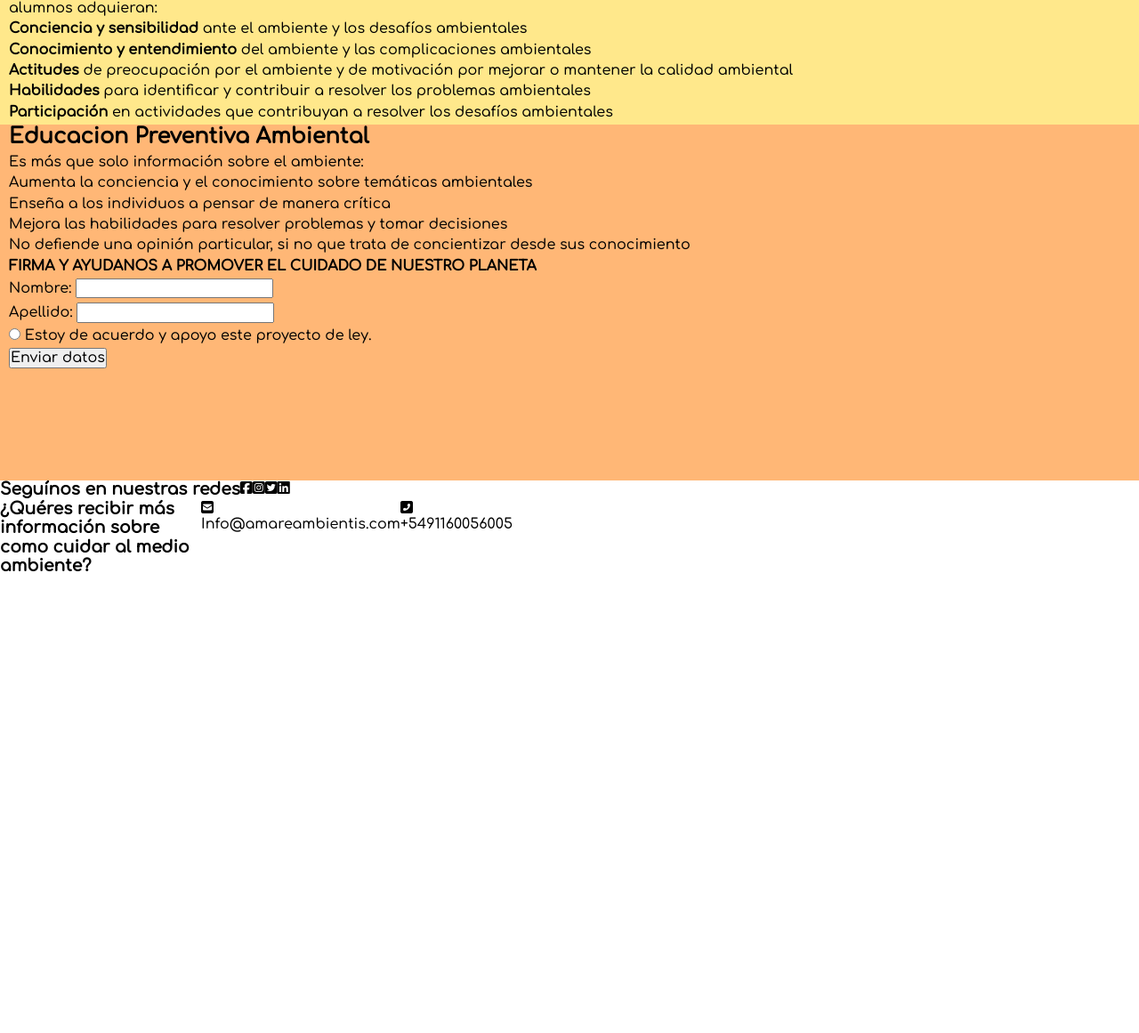
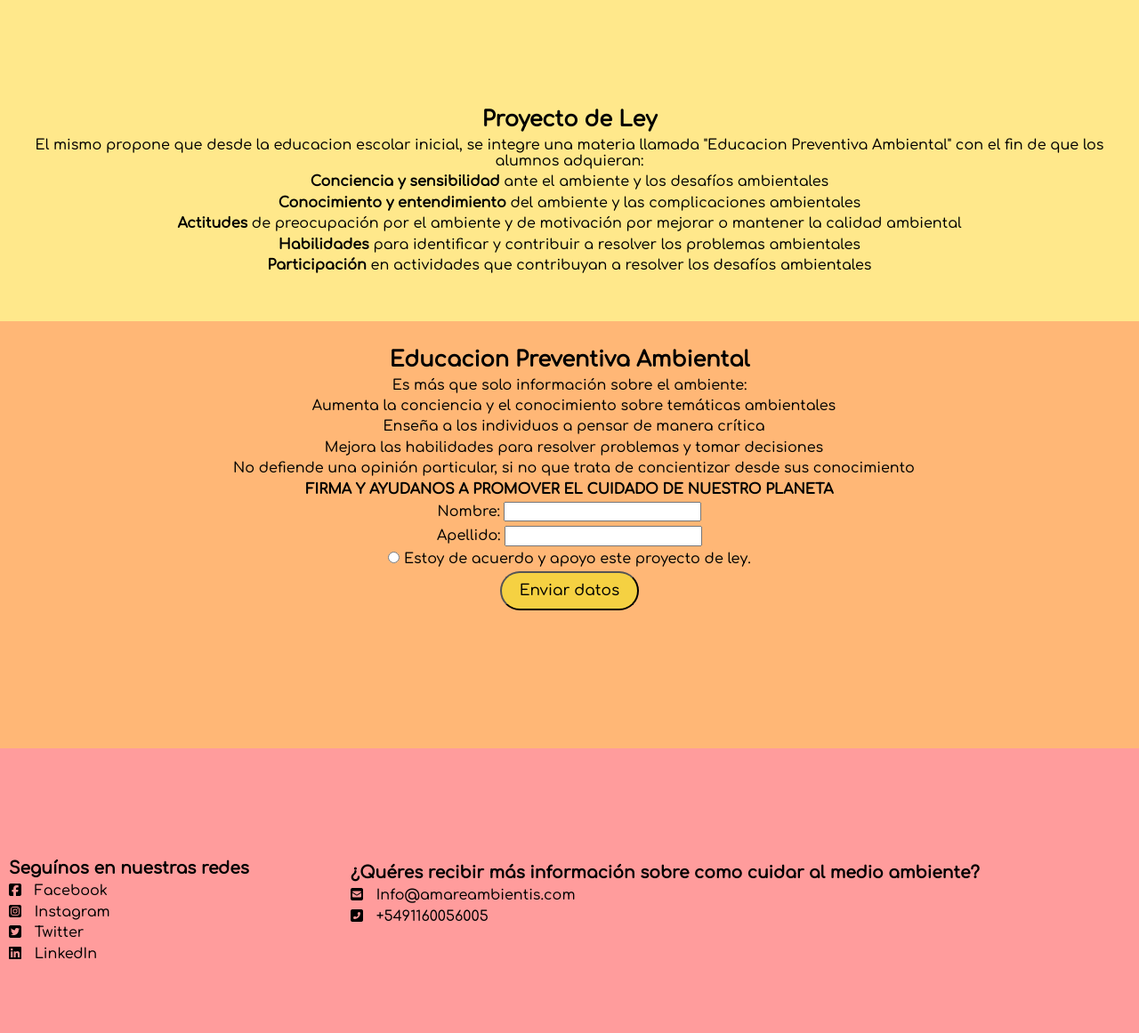
Before and after one commit to Brendaniela95/Winter, a plain HTML site: page index.html in a window 1280 px wide. Shown: the part 519-1680 px from the top of the page at 89% size. Before the commit the page ends 1167 px from the top, so only its background shows below. Drawn offline with Linux system fonts and the light colour scheme.

Commit message:
acomodando imagen y dandole forma con el css

```diff
--- a/index.css
+++ b/index.css
@@ -11,8 +11,8 @@
 }
 
 .navbar {
-    width: 100%;
-    height: 25%;
+    width: 100vw;
+    height: 10vh;
     background-color: #fffab7;
     display: flex;
     justify-content: space-between;
@@ -31,7 +31,7 @@
     width: 25%;
     display: flex;
     margin: 10px 10px 10px 30px;
-    text-shadow: #fafafa 5px 1px 4px;
+    text-shadow: #f5e553 5px 1px 4px;
     letter-spacing: 2px;
     font-size: 2em;
 }
@@ -90,28 +90,32 @@
 }
 
 section {
+    height: 100vh;
+    width: 100vw;
     background-color: #ffe88b;
 }
 
 .cuerpo__logo {
-    height: 50vh;
+    padding: 40px;
+    height: 70vh;
     width: 100vw;
     text-align: center;
-    padding: 40px;
 }
 
 .cuerpo__logo img {
-    width: 50%;
+    width: 45%;
     height: auto;
 }
 
 .informacion__proyecto {
-    text-align: left;
+    text-align: center;
+    height: 70vh;
+    width: 100vw;
 }
 
 .informacion__proyecto h2 b {
+    text-align: center;
     padding: 5px 10px 0px 10px;
-    display: flex;
 }
 
 .informacion__proyecto p {
@@ -124,8 +128,11 @@ section {
 
 .subcuerpo__descripcion {
     background-color: #ffb776;
-    height: 50vh;
+    position: absolute;
     width: 100vw;
+    height: 60vh;
+    padding-top: 30px;
+    text-align: center;
 }
 
 .subcuerpo__descripcion h2 b {
@@ -136,23 +143,76 @@ section {
     padding: 5px 10px 0px 10px;
 }
 
+.subcuerpo__descripcion ul {
+    padding-left: 10px;
+}
 .subcuerpo__descripcion li {
     padding: 5px 10px 0px 10px;
 }
 
-.final__redes {
-    display: flex;
+.subcuerpo__firma p {
+    padding: 5px 10px 0px 10px;
 }
 
-.final__redes h3 b{
-    display: inline-flex;
+.subcuerpo__firma--boton {
+    -webkit-border-radius: 22;
+    -moz-border-radius: 22;
+    border-radius: 22px;
+    color: #000000;
+    font-size: 17px;
+    background: #f5d142;
+    padding: 10px 20px 10px 20px;
+    text-decoration: none;
 }
 
-.final__redes p i {
-    display: inline-flex;
+.subcuerpo__firma--boton:hover {
+    background: #faae3c;
+    text-decoration: none;
+}
+
+footer {
+    background-color: #ff9c9c;
+    height: 100vh;
+    width: 100vw;
+    display: flex;
+    position: static;
+    align-items: flex-end;
+}
+
+.final__redes {
+    text-align: left;
+    padding-bottom: 80px;
+    width: 30vw;
+    height: auto;
+    z-index: 1;
+}
+
+.final__redes h3 b {
+    padding: 5px 10px 20px 10px;
+}
+
+.final__redes p a i{
+    padding: 5px 10px 0px 10px;
+}
+
+.final__redes a {
+    text-decoration: none;
+    color: black;
 }
 
 .final__cuidado {
-    display: flex;
-    width: 45%;
+    text-align: left;
+    width: 60vw;
+    height: auto;
+    z-index: 2;
+    text-align: left;
+    padding-bottom: 122px;
 }
+
+.final__cuidado h3 b {
+    padding: 5px 10px 0px 10px;
+}
+
+.final__cuidado p i {
+    padding: 5px 10px 0px 10px;
+}
--- a/index.html
+++ b/index.html
@@ -42,7 +42,8 @@
             </p>
         </div>
     </section>
-    <aside><div class="subcuerpo__descripcion">
+    <div>
+        <div class="subcuerpo__descripcion">
             <h2><b>Educacion Preventiva Ambiental</b></h2>
             <p>Es más que solo información sobre el ambiente:</p>
             <ul>
@@ -57,18 +58,18 @@
                     <p>Nombre: <input type="text" name="nombre"></p>
                     <p>Apellido: <input type="text" name="apellido"></p>
                     <p><input type="radio" name="firma"> Estoy de acuerdo y apoyo este proyecto de ley.</p>
-                <p><input type="submit" value="Enviar datos"></p>
+                    <p><input class="subcuerpo__firma--boton" type="submit" value="Enviar datos"></p>
                 </div>
             </form>
         </div>
-    </aside>
+    </div>
     <footer>
         <div class="final__redes">
             <h3><b>Seguínos en nuestras redes</b></h3>
-            <p><i class="fab fa-facebook-square"></i></p>
-            <p><i class="fab fa-instagram-square"></i></p>
-            <p><i class="fab fa-twitter-square"></i></p>
-            <p><i class="fab fa-linkedin"></i></p>
+            <p><a href=""><i class="fab fa-facebook-square"></i>  Facebook</a></p>
+            <p><a href=""><i class="fab fa-instagram-square"></i>  Instagram</a></p>
+            <p><a href=""><i class="fab fa-twitter-square"></i>  Twitter</a></p>
+            <p><a href=""><i class="fab fa-linkedin"></i>  LinkedIn</a></p>
         </div>
         <div class="final__cuidado">
             <h3><b>¿Quéres recibir más información sobre como cuidar al medio ambiente?</b></h3>
```
Lines whose indentation alone changed are shown as unchanged.
